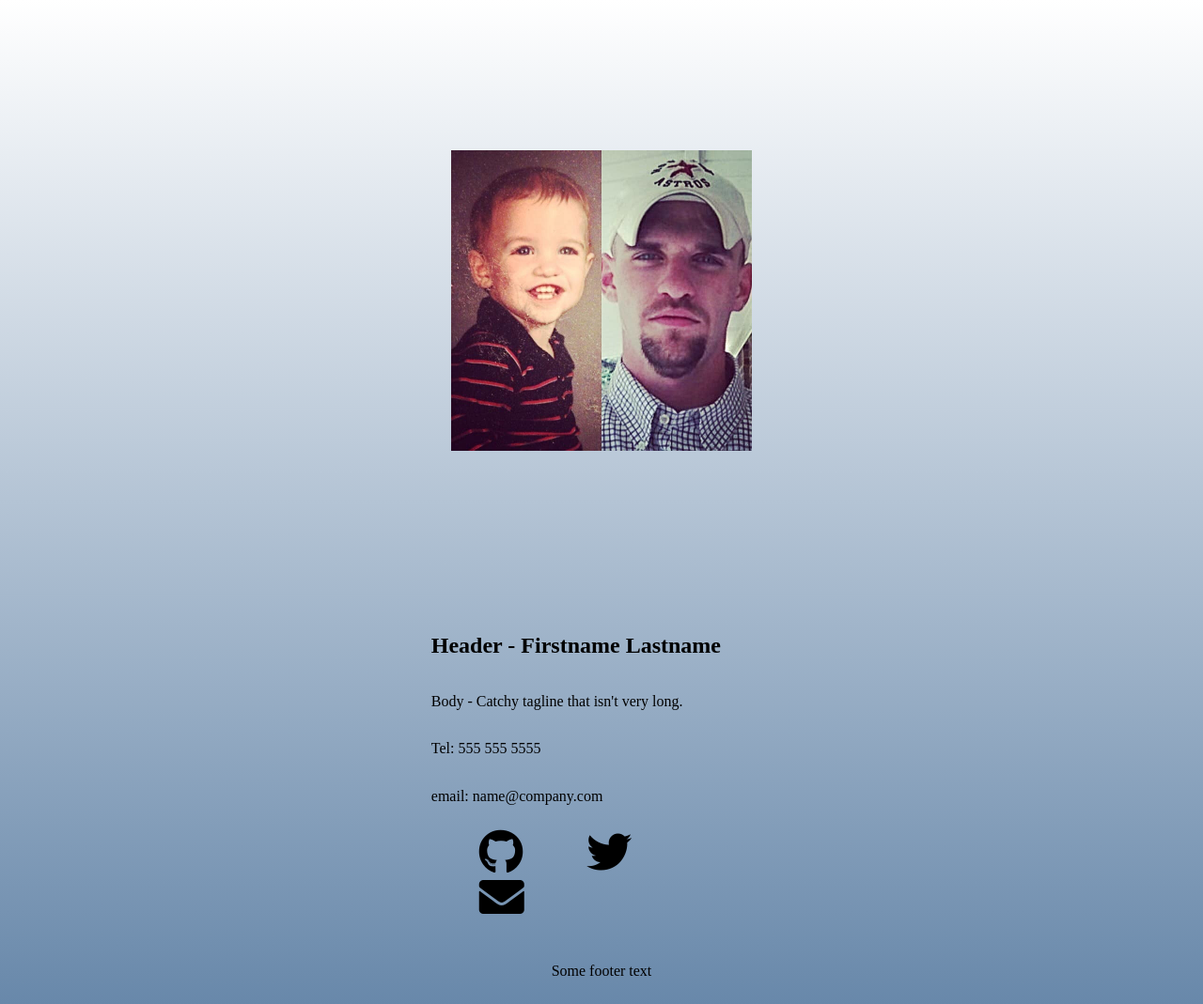
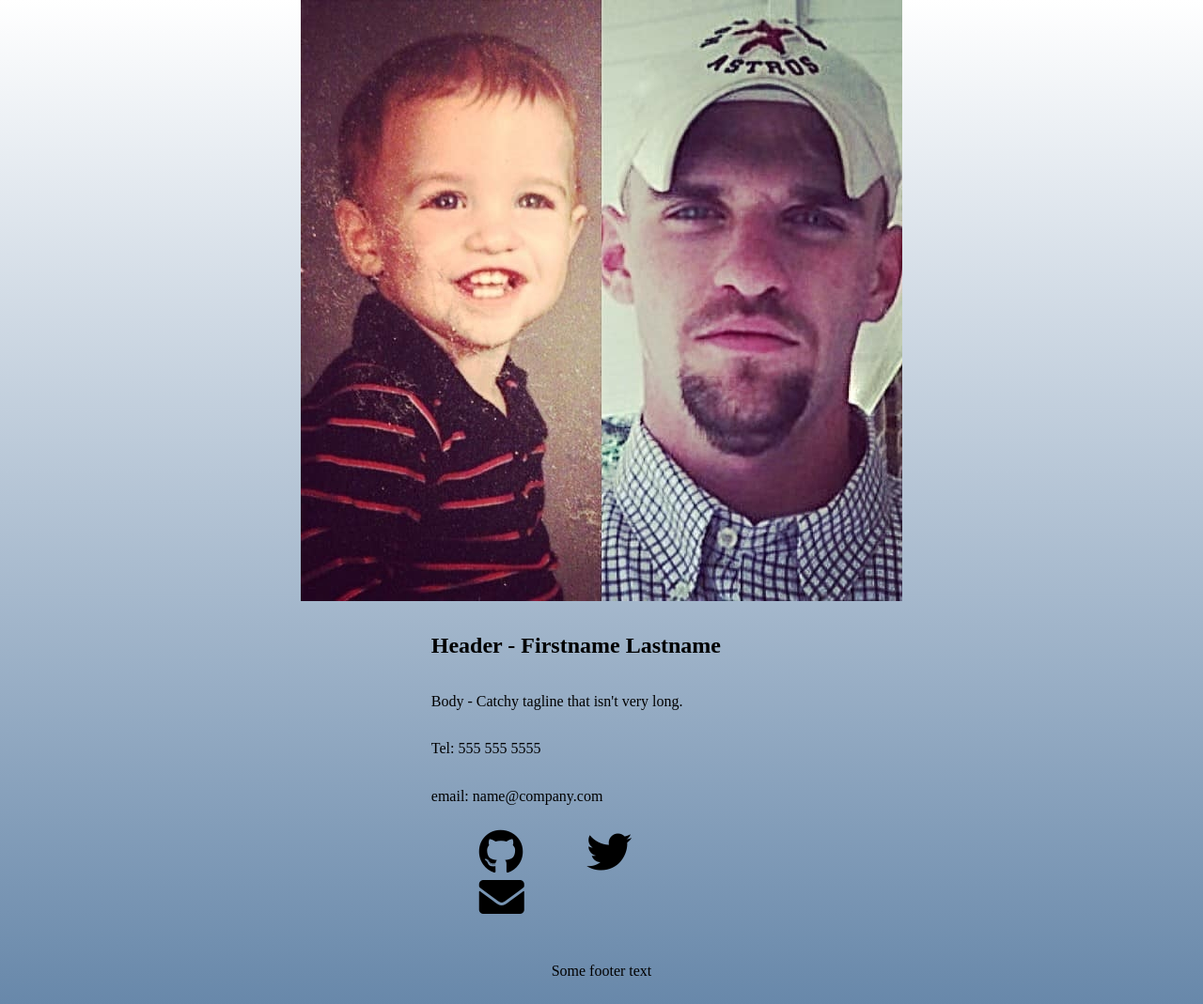
Before and after one commit to mwoolweaver/contigo, a Jekyll site: the page built from index.html, in a window 1280 px wide. Shown: the whole page at 94% size. Built offline with Jekyll 4.4.1, drawn with Linux system fonts in a browser that asks for light colours; nearby versions of some CDN libraries.

Commit message:
Update layout.scss

```diff
--- a/_sass/layout.scss
+++ b/_sass/layout.scss
@@ -32,7 +32,7 @@ main {
         // border: 1px solid red;
     }
 
-    .halfsize {
+    halfsize {
         -moz-transform:scale(0.5);
         -webkit-transform:scale(0.5);
         transform:scale(0.5);
```
